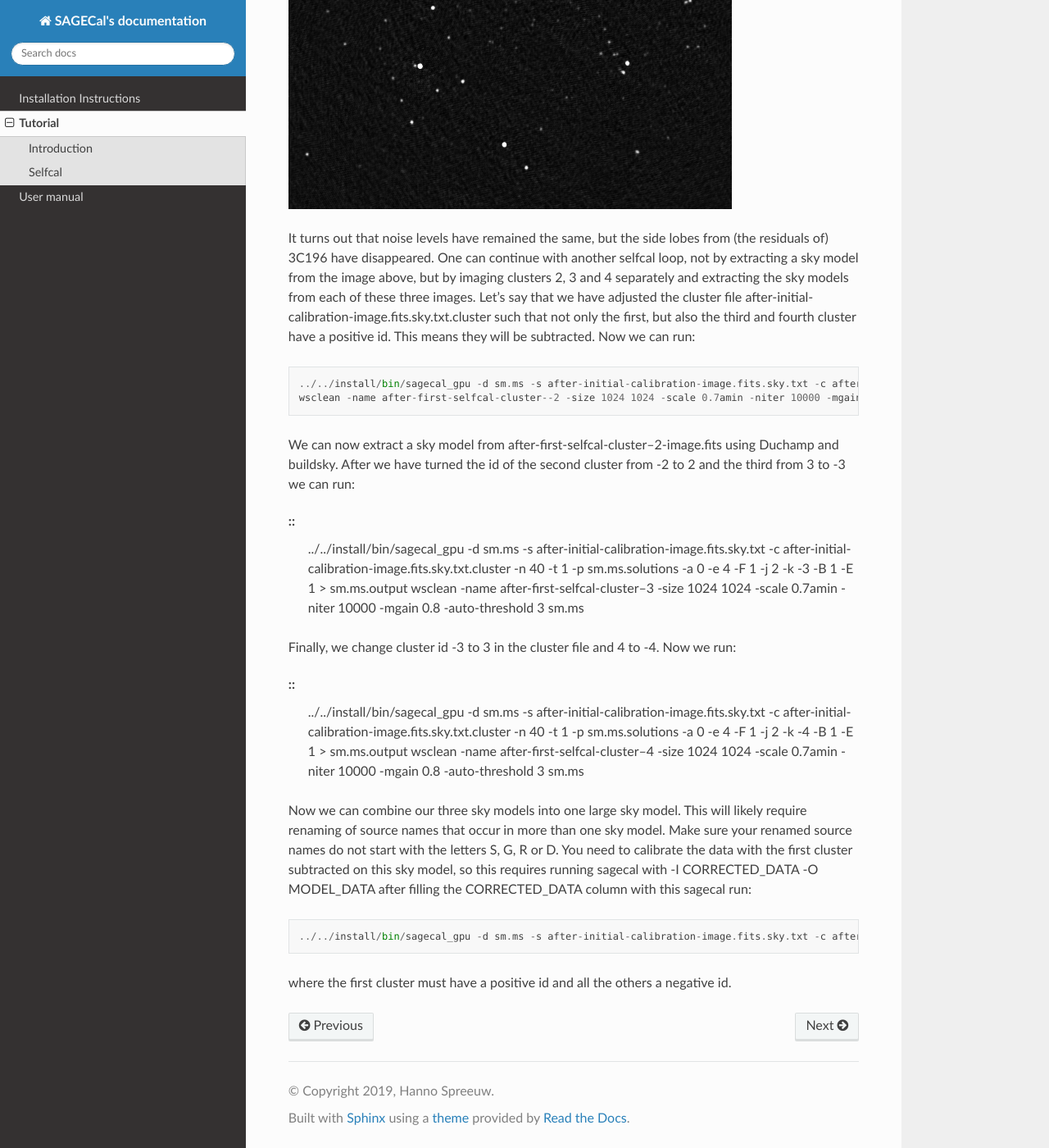
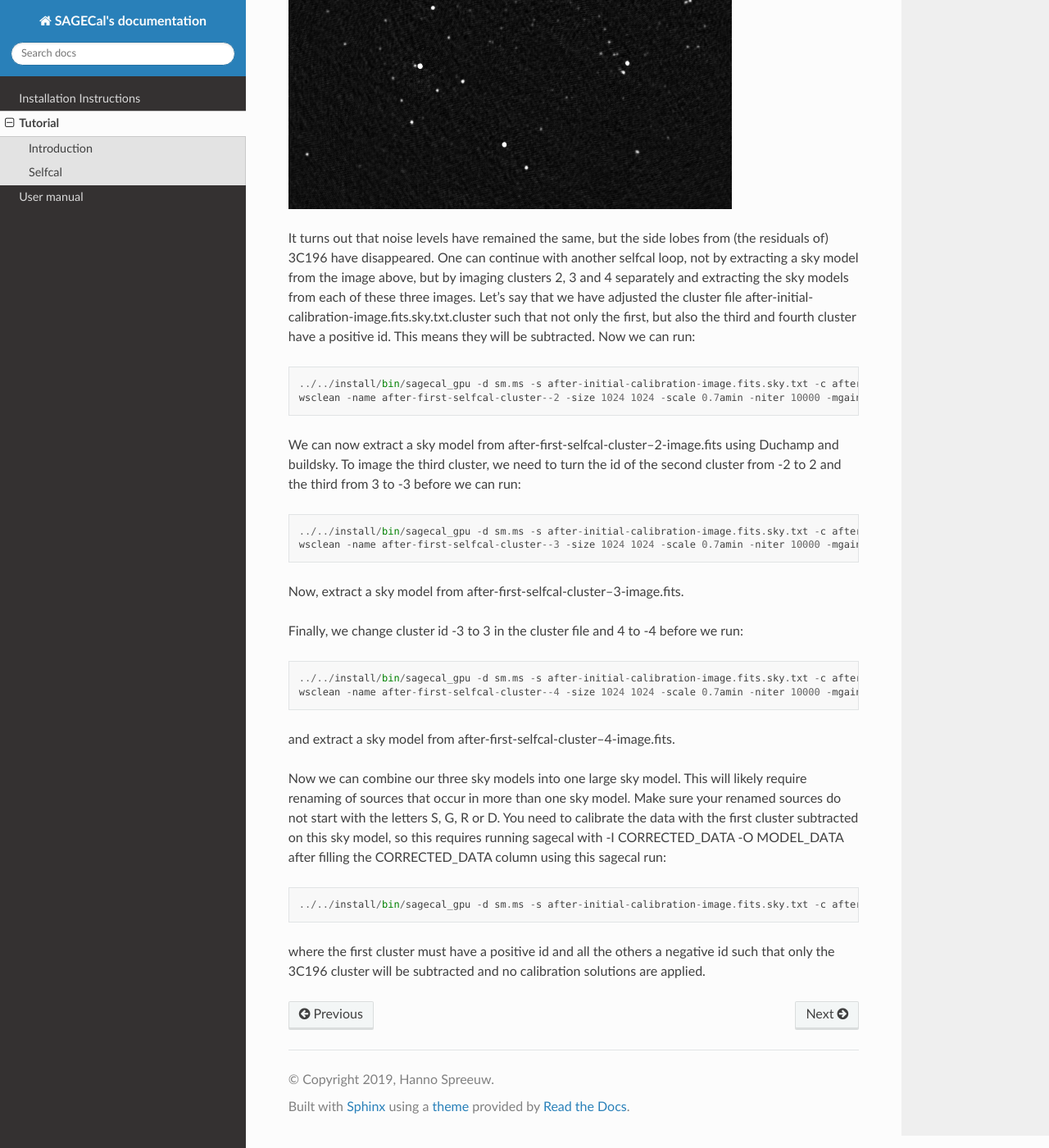
Before and after one commit to nlesc-dirac/sagecal, a Sphinx documentation site: the page built from Docs/source/tutorial.rst, in a window 1280 px wide and 1400 px high, scrolled down 5041 px. Shown: the whole window at 82% size. Built offline with Sphinx 7.4.7 and the Read the Docs theme 2.0.0, drawn with Linux system fonts in a browser that asks for light colours.

Commit message:
Some rephrasing for clarification for the next round of selfcal

```diff
--- a/Docs/source/tutorial.rst
+++ b/Docs/source/tutorial.rst
@@ -172,23 +172,28 @@ It turns out that noise levels have remained the same, but the side lobes from (
    ../../install/bin/sagecal_gpu -d sm.ms -s after-initial-calibration-image.fits.sky.txt -c after-initial-calibration-image.fits.sky.txt.cluster -n 40 -t 1 -p sm.ms.solutions -a 0 -e 4 -F 1 -j 2 -k -2 -B 1 -E 1  > sm.ms.output
    wsclean -name after-first-selfcal-cluster--2 -size 1024 1024 -scale 0.7amin -niter 10000 -mgain 0.8 -auto-threshold 3 sm.ms
 
-We can now extract a sky model from after-first-selfcal-cluster--2-image.fits using Duchamp and buildsky. After we have turned the id of the second cluster from -2 to 2 and the third from 3 to -3 we can run:
+We can now extract a sky model from after-first-selfcal-cluster--2-image.fits using Duchamp and buildsky. To image the third cluster, we need to turn the id of the second cluster from -2 to 2 and the third from 3 to -3 before we can run:
 
 ::
+
    ../../install/bin/sagecal_gpu -d sm.ms -s after-initial-calibration-image.fits.sky.txt -c after-initial-calibration-image.fits.sky.txt.cluster -n 40 -t 1 -p sm.ms.solutions -a 0 -e 4 -F 1 -j 2 -k -3 -B 1 -E 1  > sm.ms.output
    wsclean -name after-first-selfcal-cluster--3 -size 1024 1024 -scale 0.7amin -niter 10000 -mgain 0.8 -auto-threshold 3 sm.ms
 
+Now, extract a sky model from after-first-selfcal-cluster--3-image.fits.
 
-Finally, we change cluster id -3 to 3 in the cluster file and 4 to -4. Now we run:
+Finally, we change cluster id -3 to 3 in the cluster file and 4 to -4 before we run:
 
 ::
+
    ../../install/bin/sagecal_gpu -d sm.ms -s after-initial-calibration-image.fits.sky.txt -c after-initial-calibration-image.fits.sky.txt.cluster -n 40 -t 1 -p sm.ms.solutions -a 0 -e 4 -F 1 -j 2 -k -4 -B 1 -E 1  > sm.ms.output
    wsclean -name after-first-selfcal-cluster--4 -size 1024 1024 -scale 0.7amin -niter 10000 -mgain 0.8 -auto-threshold 3 sm.ms
 
-Now we can combine our three sky models into one large sky model. This will likely require renaming of source names that occur in more than one sky model. Make sure your renamed source names do not start with the letters S, G, R or D. You need to calibrate the data with the first cluster subtracted on this sky model, so this requires running sagecal with -I CORRECTED_DATA -O MODEL_DATA after filling the CORRECTED_DATA column with this sagecal run:
+and extract a sky model from after-first-selfcal-cluster--4-image.fits.
+
+Now we can combine our three sky models into one large sky model. This will likely require renaming of sources that occur in more than one sky model. Make sure your renamed sources do not start with the letters S, G, R or D. You need to calibrate the data with the first cluster subtracted on this sky model, so this requires running sagecal with -I CORRECTED_DATA -O MODEL_DATA after filling the CORRECTED_DATA column using this sagecal run:
 
 ::
 
   ../../install/bin/sagecal_gpu -d sm.ms -s after-initial-calibration-image.fits.sky.txt -c after-initial-calibration-image.fits.sky.txt.cluster -n 40 -t 1 -p sm.ms.solutions -a 0 -e 4 -F 1 -j 2 -B 1 -E 1  > sm.ms.output
 
-where the first cluster must have a positive id and all the others a negative id.
+where the first cluster must have a positive id and all the others a negative id such that only the 3C196 cluster will be subtracted and no calibration solutions are applied.
```
